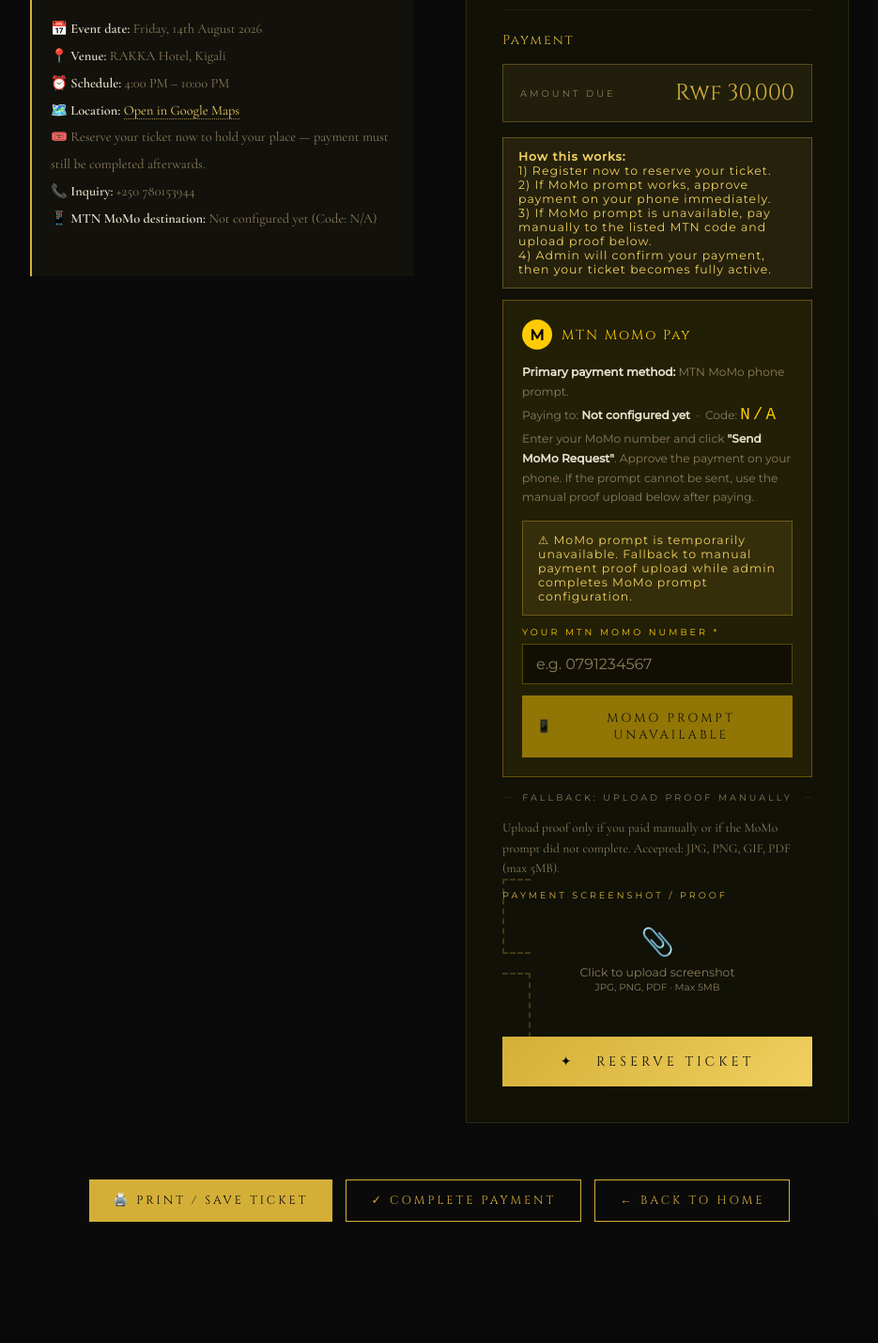
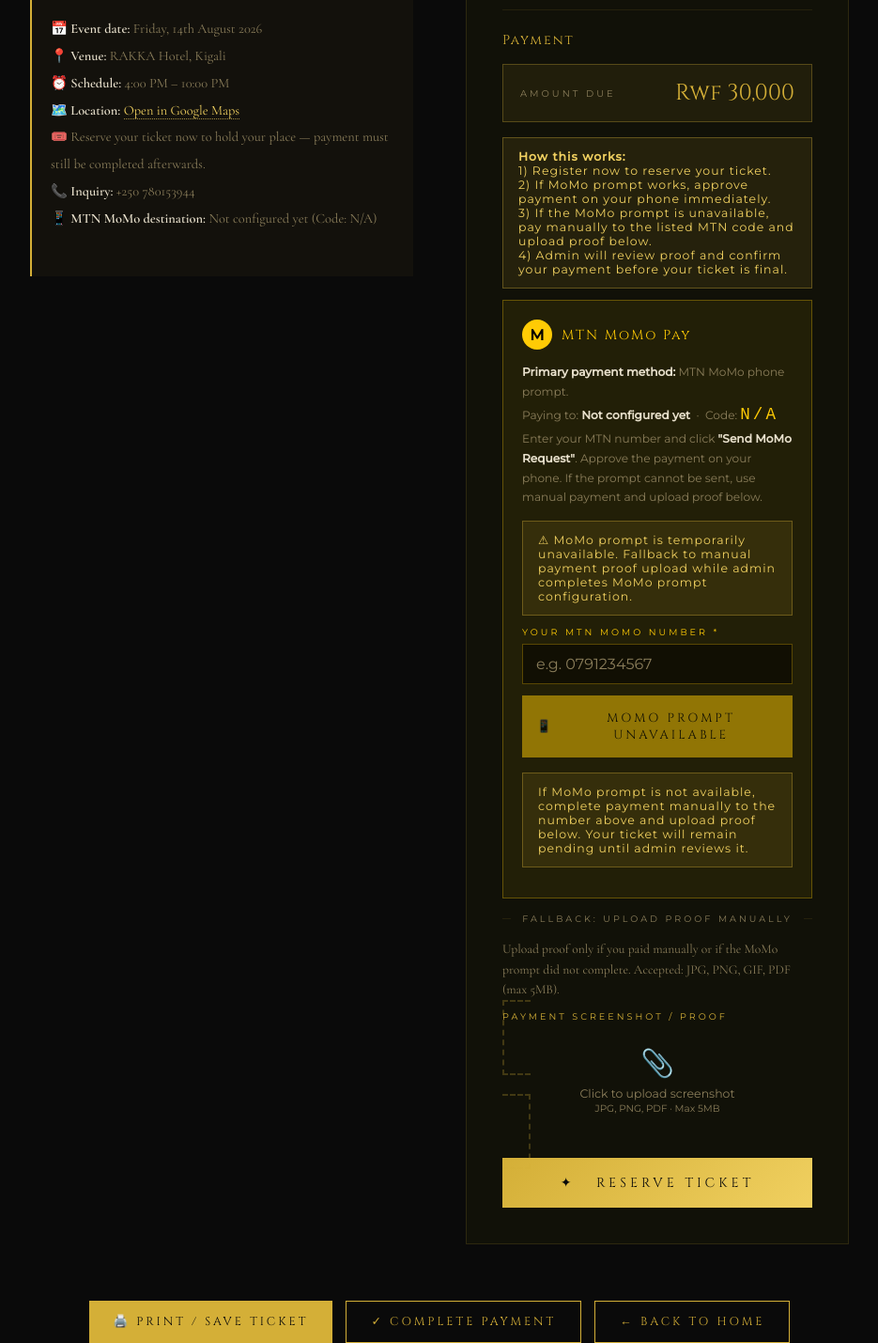
Before and after one commit to Santanamera/golden-night-2026, a PHP site: page /prom-system/public/buy-ticket.php in a window 1280 px wide. Shown: the part 538-1967 px from the top of the page at 94% size, without its empty margins (172-1107 px from the left). Before the commit the page ends 1838 px from the top, so only its background shows below. Run offline with PHP 8.4, Linux system fonts and the light colour scheme.

Commit message:
Refine payment/audition flow and pending admin review UX

```diff
--- a/public/audition.php
+++ b/public/audition.php
@@ -153,7 +153,7 @@
 </div>
 
 <script>
-let selectedCategory = '';
+let selectedCategory = 'king';
 
 function selectCategory(cat) {
   selectedCategory = cat;
@@ -161,6 +161,10 @@ function selectCategory(cat) {
   document.querySelectorAll('.cat-btn').forEach(b => b.classList.remove('selected'));
   document.getElementById('btn-' + cat).classList.add('selected');
 }
+
+document.addEventListener('DOMContentLoaded', function() {
+  selectCategory('king');
+});
 
 function previewPhoto(input) {
   const file = input.files[0];
--- a/public/buy-ticket.php
+++ b/public/buy-ticket.php
@@ -237,8 +237,8 @@ $isMomoPromptConfigured = $isMomoRecipientConfigured && trim((string) getenv('MO
         <strong>How this works:</strong><br>
         1) Register now to reserve your ticket.<br>
         2) If MoMo prompt works, approve payment on your phone immediately.<br>
-        3) If MoMo prompt is unavailable, pay manually to the listed MTN code and upload proof below.<br>
-        4) Admin will confirm your payment, then your ticket becomes fully active.
+        3) If the MoMo prompt is unavailable, pay manually to the listed MTN code and upload proof below.<br>
+        4) Admin will review proof and confirm your payment before your ticket is final.
       </div>
 
       <!-- MTN MoMo Push -->
@@ -250,7 +250,7 @@ $isMomoPromptConfigured = $isMomoRecipientConfigured && trim((string) getenv('MO
         <div class="momo-info">
           <strong>Primary payment method:</strong> MTN MoMo phone prompt.<br>
           Paying to: <strong><?= $isMomoRecipientConfigured ? htmlspecialchars($momoName, ENT_QUOTES) : 'Not configured yet' ?></strong> &nbsp;·&nbsp; Code: <span class="momo-num"><?= $isMomoRecipientConfigured ? htmlspecialchars($momoCode, ENT_QUOTES) : 'N/A' ?></span><br>
-          Enter your MoMo number and click <strong>"Send MoMo Request"</strong>. Approve the payment on your phone. If the prompt cannot be sent, use the manual proof upload below after paying.
+          Enter your MTN number and click <strong>"Send MoMo Request"</strong>. Approve the payment on your phone. If the prompt cannot be sent, use manual payment and upload proof below.
         </div>
 
         <?php if (!$isMomoPromptConfigured): ?>
@@ -270,6 +270,12 @@ $isMomoPromptConfigured = $isMomoRecipientConfigured && trim((string) getenv('MO
           <span>📱</span>
           <span id="momoBtnText"><?= $isMomoPromptConfigured ? 'Send MoMo Request' : 'MoMo Prompt Unavailable' ?></span>
         </button>
+
+        <?php if (!$isMomoPromptConfigured): ?>
+        <div class="pay-status info" style="margin-top: 16px;">
+          If MoMo prompt is not available, complete payment manually to the number above and upload proof below. Your ticket will remain pending until admin reviews it.
+        </div>
+        <?php endif; ?>
       </div>
 
       <!-- OR divider -->
@@ -312,11 +318,12 @@ $isMomoPromptConfigured = $isMomoRecipientConfigured && trim((string) getenv('MO
     <div class="tc-id" id="sId"></div>
     <div class="tc-scan">Scan to enter</div>
     <div class="tc-pending">⏳ Awaiting payment confirmation from admin</div>
+    <div class="tc-pending" style="margin-top:12px; font-size:0.82rem; color:#FFC107;">Use the button below to complete payment or upload proof if payment is already made.</div>
   </div>
 
   <div class="s-actions">
     <button class="btn-dl" onclick="printTicket()">🖨️ Print / Save Ticket</button>
-    <a href="complete-payment.php" class="btn-home">✓ Complete Payment</a>
+    <a id="completeLink" href="complete-payment.php" class="btn-home">✓ Complete Payment</a>
     <a href="../index.html" class="btn-home">← Back to Home</a>
   </div>
 </div>
@@ -514,6 +521,10 @@ function showErr(msg) {
   e.scrollIntoView({ behavior: 'smooth', block: 'nearest' });
 }
 
+document.addEventListener('DOMContentLoaded', function() {
+  selectPackage('single');
+});
+
 function showSuccess(t) {
   if (pollTimer) clearInterval(pollTimer);
   const qr = `https://api.qrserver.com/v1/create-qr-code/?size=250x250&data=${encodeURIComponent(t.ticket_id)}&bgcolor=111108&color=D4AF37&margin=10`;
@@ -521,6 +532,7 @@ function showSuccess(t) {
   document.getElementById('sId').textContent   = t.ticket_id;
   document.getElementById('sName').textContent = t.full_name;
   document.getElementById('sClass').textContent = t.class_school;
+  document.getElementById('completeLink').href = 'complete-payment.php?ticket_id=' + encodeURIComponent(t.ticket_id);
   document.getElementById('successOverlay').classList.add('show');
 }
 
```
Also changed, not shown: public/audition_api.php (+7 -1 lines), public/complete-payment.php (+22 -4 lines).
